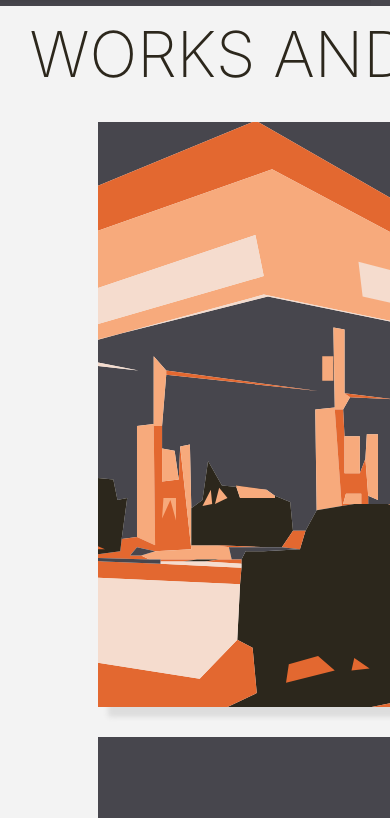
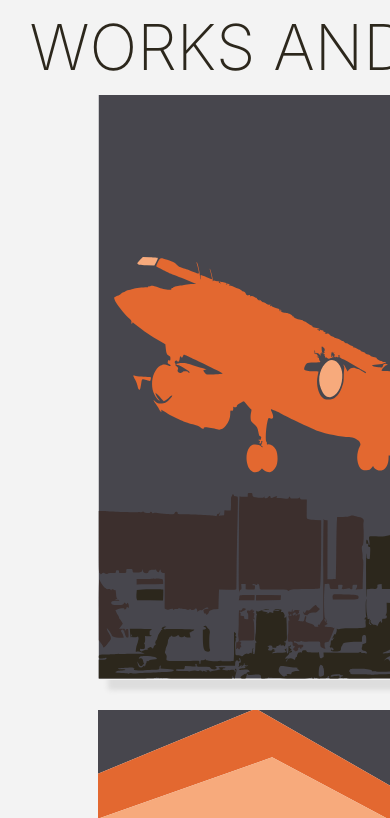
Before and after one commit to Foxrods/Portfolio, a Next.js app: page / in a window 390 px wide. Shown: the part 1026-1844 px from the top of the page. Built offline with nearby package versions, Linux system fonts and the light colour scheme.

Commit message:
update with new project

```diff
--- a/pages/Projects/Projects.module.css
+++ b/pages/Projects/Projects.module.css
@@ -1,6 +1,6 @@
 .main {
     background-color: #f3f3f3;
-    height: 55vw;
+    height: auto;
     padding-top: 10px;
     color: #2C271C;
 }
@@ -13,19 +13,18 @@
 }
 
 .lines {
-    margin-left: 2%;
-    margin-right: 2%;
-    margin-bottom: 30px;
-    display: flex;
+    display: grid;
+    grid-template-columns: 1fr 1fr 1fr;
+    row-gap: 30px;
+    padding-bottom: 30px;
 }
 
 @media only screen and (max-width: 1200px) {
     .main{
         width: 200vw;
-        height: calc(1200vw + 330px + 9vh);
     }
     .lines {
       display: inline;
-      margin-top: -30px !important;
+      padding-bottom: 30px;
     }
 }
--- a/pages/Projects/index.js
+++ b/pages/Projects/index.js
@@ -8,24 +8,40 @@ import raizen from '../../public/raizen.svg';
 import ciri from '../../public/ciri.svg';
 import theenv from '../../public/theenv.svg';
 import games from '../../public/games.svg';
+import airport from '../../public/airport.svg';
 import { useState } from 'react';
 import ProjectModal from '../ProjectModal';
 
-export default function Projects(){
+export default function Projects() {
     let [modal, setModal] = useState(null);
 
-    function exhibitModal(){
-        if(modal){
+    function exhibitModal() {
+        if (modal) {
             return modal;
         }
     }
     return (
-        <section className={ styles.main }>
+        <section className={styles.main}>
             <div className={styles.title}>
                 WORKS AND PROJECTS
             </div>
             {exhibitModal()}
-            <div className={ styles.lines }>
+            <div className={styles.lines}>
+                <ProjectIcon
+                    src={airport}
+                    alt={"airport luggage cars monitoring"}
+                    onClick={() => setModal(<ProjectModal
+                        src={airport}
+                        title="Fraport Luggage Cars Monitoring System - Otrack"
+                        text="In this project using Angular, I developed from the very beginning the Front-end for a
+                        new Backoffice system for Fraport, where Administrators and Operators can manage
+                        and check in real time data about the cars that transport passengers' luggage to
+                        the planes, in addition to using Artificial Intelligence to obtain this data
+                        through cameras previously installed inside the airport's parking lots."
+                        closeModal={() => setModal(null)}>
+                    </ProjectModal>)}>
+                </ProjectIcon>
+
                 <ProjectIcon
                     src={raizen}
                     alt={"e-commerce CSOnline"}
@@ -80,8 +96,6 @@ export default function Projects(){
                         link="https://github.com/Foxrods/FaceRecognitionSystem">
                     </ProjectModal>)}>
                 </ProjectIcon>
-            </div>
-            <div className={ styles.lines }>
                 <ProjectIcon
                     src={aug}
                     alt={"augmented reality app"}
@@ -130,7 +144,6 @@ export default function Projects(){
                         closeModal={() => setModal(null)}
                         link="https://foxrods.itch.io/">
                     </ProjectModal>)}>
-
                 </ProjectIcon>
             </div>
         </section>
--- a/styles/Home.module.css
+++ b/styles/Home.module.css
@@ -68,20 +68,21 @@
 @media only screen and (max-width: 1200px) {
   .main{
       width: 200vw;
+      padding: 20px;
   }
   .imageContainer{
-    height: 80vh;
-    width: 95vw;
+    width: 80vw;
+    height: 98%
   }
   .titles {
-    padding-top: 5%;
+    padding-top: 4%;
     font-size: 5.8vh;
     margin-left: 50%;
   }
   .summary{
-    width: 87%;
+    width: 85%;
     margin-top: 20px;
-    font-size: 4vh;
+    font-size: 3.8vh;
     text-align: left;
   }
   .footer{
```
Also changed, not shown: public/airport.svg (added), 1 other file (tests, documents, lock files or other folders). Lines whose indentation alone changed are shown as unchanged.
